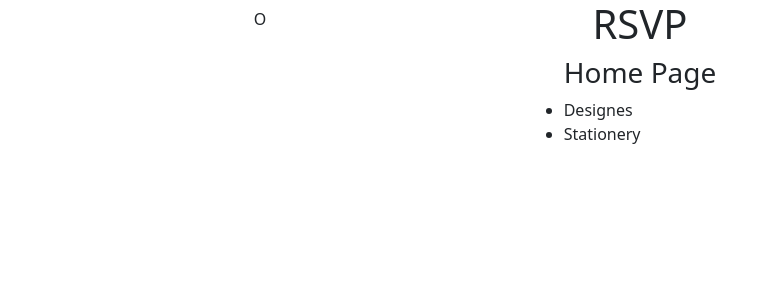
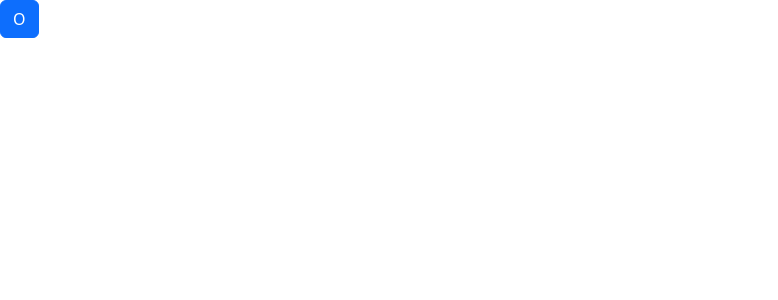
Before and after one commit to Ccuredalerayner/FirstWebsite, a React (Vite) app in the folder CuredaleFoundationWebsite/: page / in a window 1280 px wide. Shown: the top 300 px of the page, without its empty margins (0-778 px from the left). Built offline with nearby package versions, Linux system fonts and the light colour scheme.

Commit message:
Just a button

```diff
--- a/CuredaleFoundationWebsite/src/App.tsx
+++ b/CuredaleFoundationWebsite/src/App.tsx
@@ -3,67 +3,15 @@ import MenuButton from "./componants/MenuButton";
 import ListGroup from "./componants/ListGroup";
 
 function App() {
-    const listGroupItemsHomePage = ["Designes", "Stationery"];
-    const listGroupItemsMenu = ["Home", "Help", "FAQ"];
-    const [showMenu, setShowMenu] = useState(false);
-    const [colour, setcolour] = useState("white");
-    const toggleMenu = () => {
-        if (showMenu === false) {
-            setcolour("grey");
-            setShowMenu(true);
-        } else {
-            setcolour("white");
-            setShowMenu(false);
-        }
-    };
-    const headleSelectListGroupItem = (item: string) => {
-        console.log(item);
-    };
-
-    useEffect(() => {
-        document.body.style.backgroundColor = colour;
-    }, [colour]);
-
     return (
-        <>
-            <div className="container text-center">
-                <div className="row justify-content-start">
-                    <div className="col-4">
-                        <MenuButton btnColour={colour} onClick={toggleMenu}>
-                            {showMenu === false ? "O" : "X"}
-                        </MenuButton>
-                    </div>
-                    <div className="col-4">
-                        <div className="col align-self-start">
-                            <h1>RSVP</h1>
-                        </div>
-                    </div>
-                </div>
-            </div>
-
-            <div className="d-flex justify-content-center">
-                <div>
-                    {showMenu === false && (
-                        <ListGroup
-                            btnColour={colour}
-                            items={listGroupItemsHomePage}
-                            heading="Home Page"
-                            onSelectItem={headleSelectListGroupItem}
-                        />
-                    )}
-                </div>
-                <div>
-                    {showMenu === true && (
-                        <ListGroup
-                            btnColour={colour}
-                            items={listGroupItemsMenu}
-                            heading="Menu"
-                            onSelectItem={headleSelectListGroupItem}
-                        />
-                    )}
-                </div>
-            </div>
-        </>
+        <div className="col-4">
+            <MenuButton
+                btnColour={"primary"}
+                onClick={() => console.log("pressed")}
+            >
+                {"O"}
+            </MenuButton>
+        </div>
     );
 }
 
```
